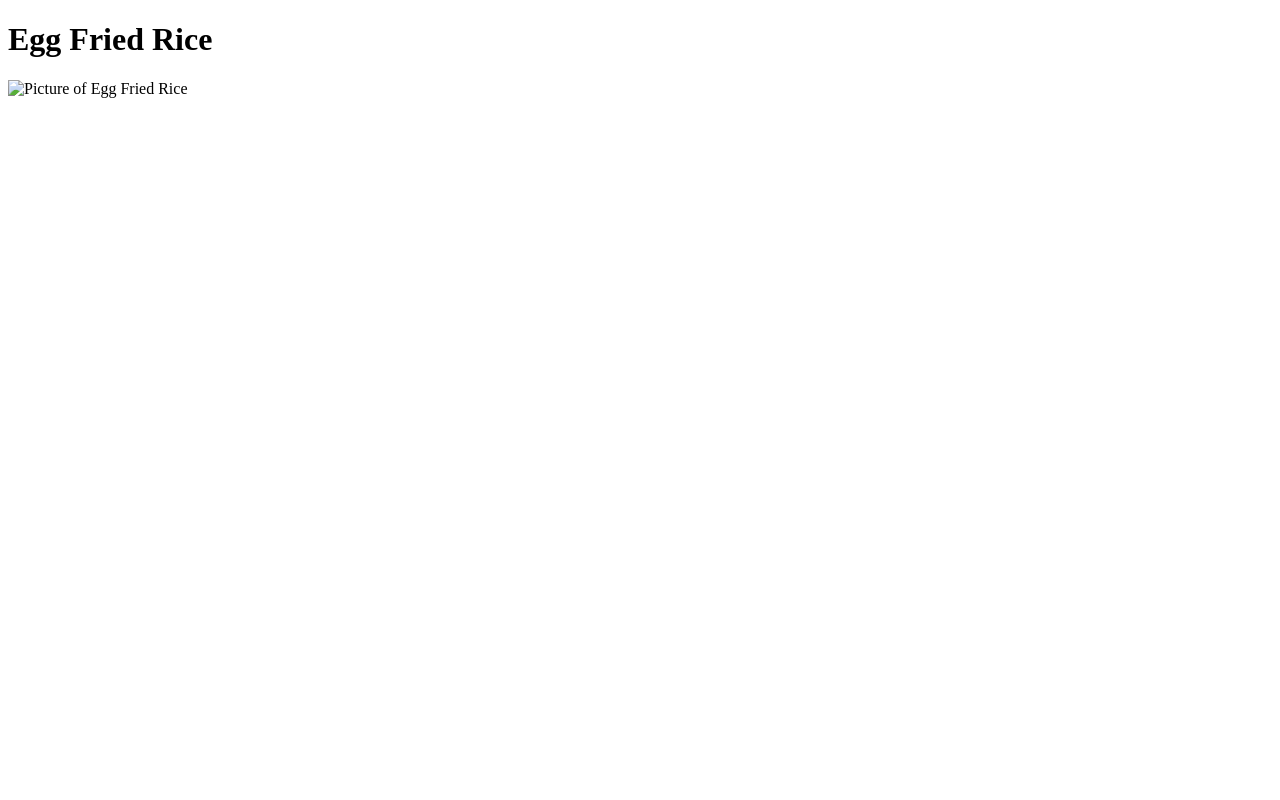
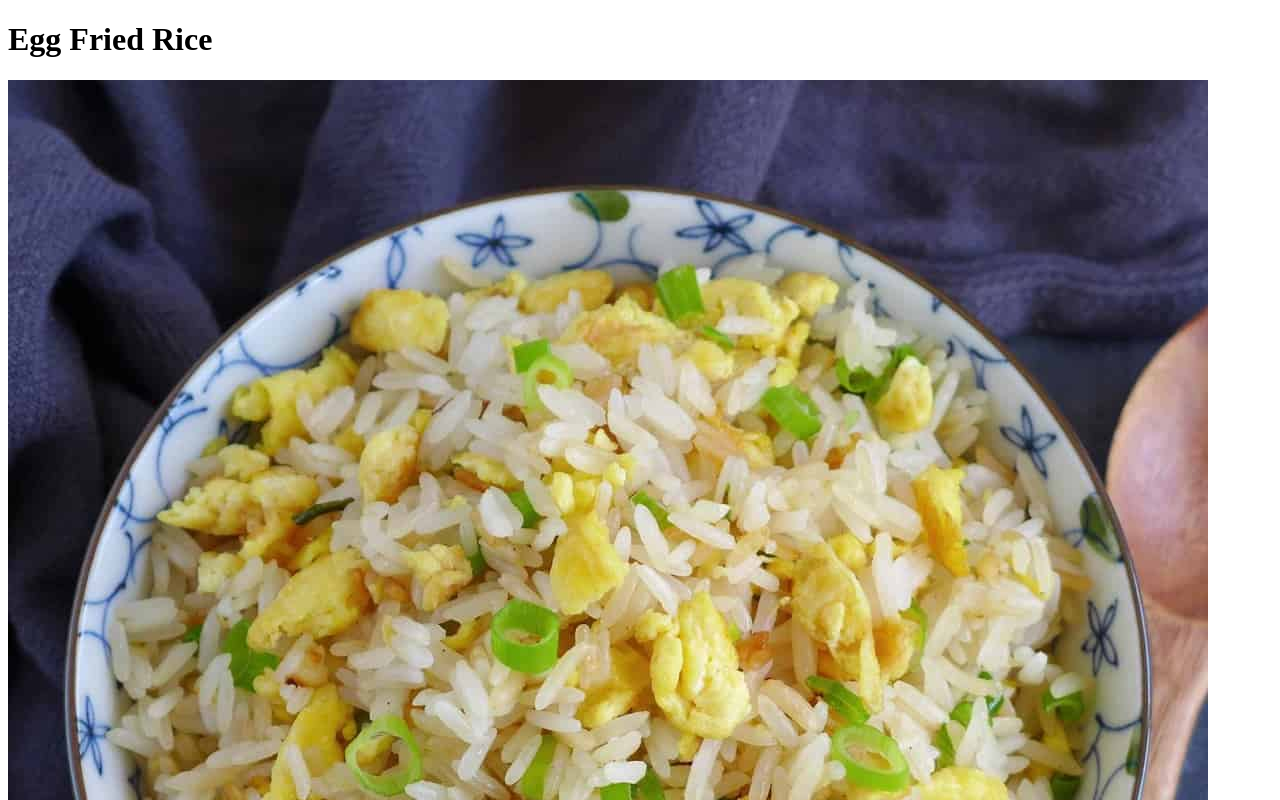
Before and after one commit to Yuicide/odin-recipes, a plain HTML site: page recipes/egg-fried-rice.html in a window 1280 px wide. Shown: the top 800 px of the page. Drawn offline with Linux system fonts and the light colour scheme.

Commit message:
Create images folder and Edit egg-fried-rice.html

```diff
--- a/recipes/egg-fried-rice.html
+++ b/recipes/egg-fried-rice.html
@@ -6,7 +6,7 @@
     </head>
     <body>
         <h1>Egg Fried Rice</h1>
-        <img src="egg-fried-rice.jpg" alt="Picture of Egg Fried Rice">
+        <img src="../images/egg-fried-rice.jpg" alt="Picture of Egg Fried Rice">
     </body>
 
 
```
Also changed, not shown: images/egg-fried-rice.jpg (added).
